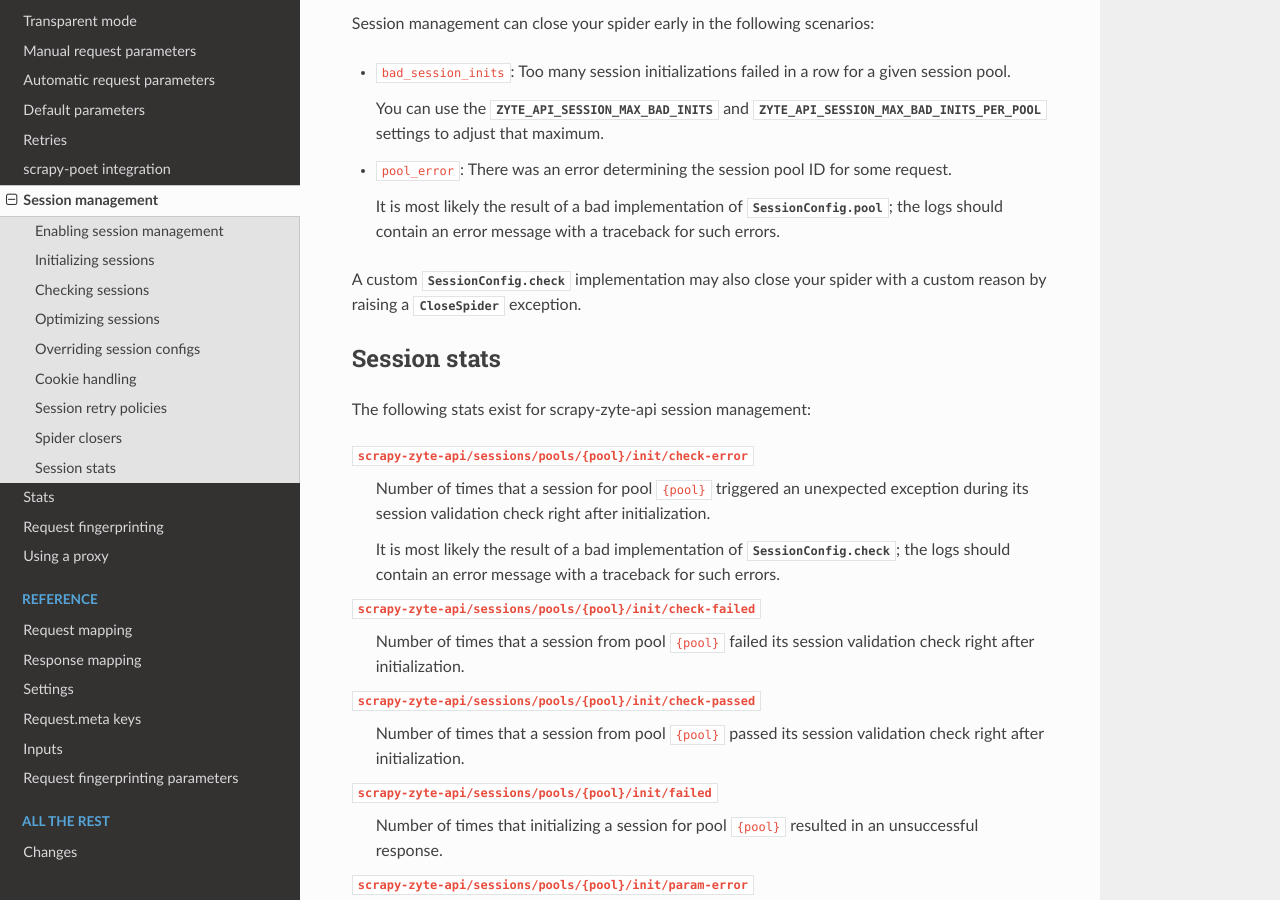
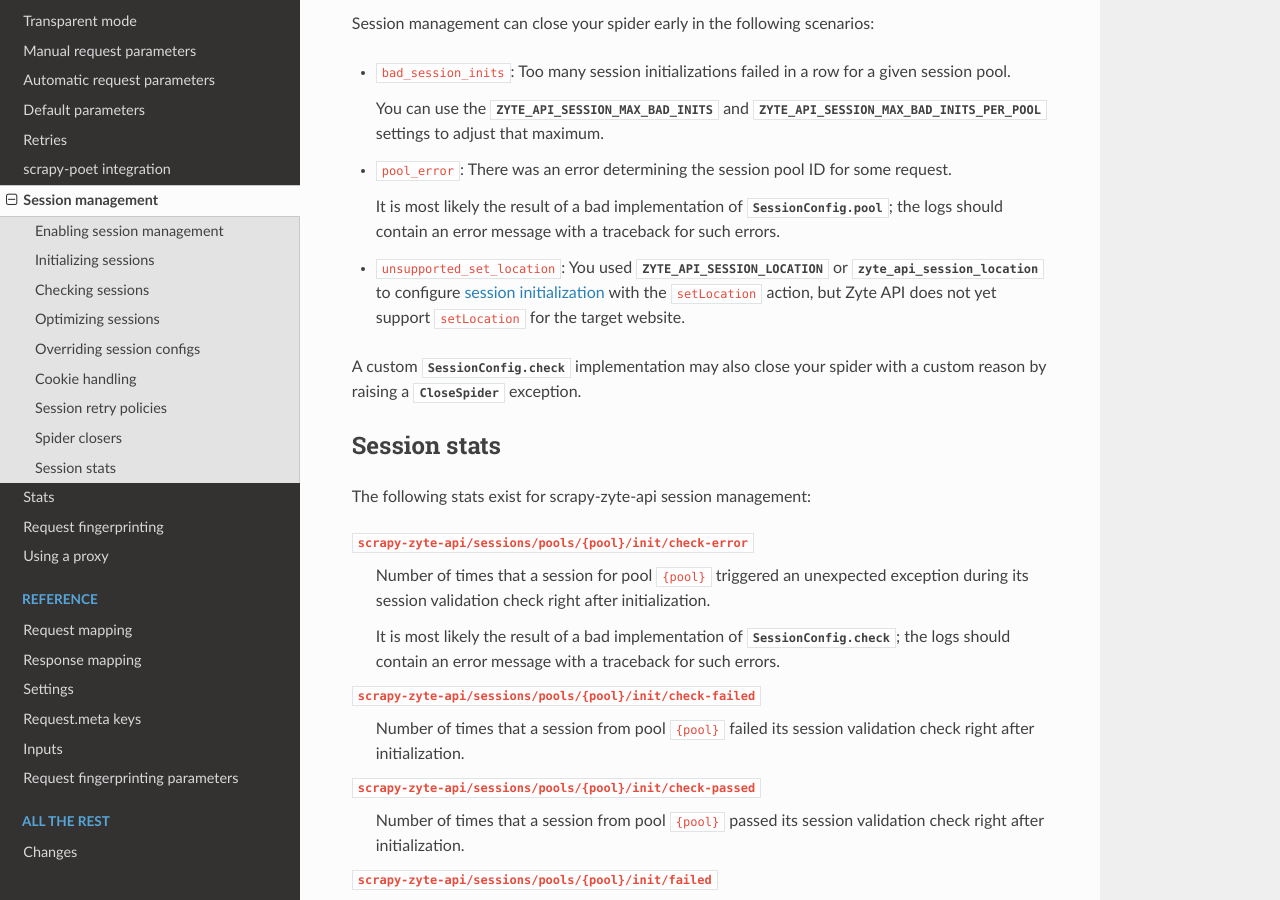
Before and after one commit to scrapy-plugins/scrapy-zyte-api, a Sphinx documentation site: the page built from docs/usage/session.rst, in a window 1280 px wide and 900 px high, scrolled down 4719 px. Built offline with Sphinx 7.4.7 and the Read the Docs theme 2.0.0, drawn with Linux system fonts in a browser that asks for light colours.

```diff
--- a/CHANGES.rst
+++ b/CHANGES.rst
@@ -1,8 +1,10 @@
 Changes
 =======
 
-N.N.N (YYYY-MM-DD)
-------------------
+0.19.0 (2024-06-DD)
+-------------------
+
+* Implemented a :ref:`session management API <session>`.
 
 * The recommended position for ``ScrapyZyteAPIDownloaderMiddleware`` changed
   from 1000 to 633, to accommodate for the new
--- a/docs/usage/session.rst
+++ b/docs/usage/session.rst
@@ -285,6 +285,11 @@ Session management can close your spider early in the following scenarios:
     :meth:`SessionConfig.pool <scrapy_zyte_api.SessionConfig.pool>`; the
     logs should contain an error message with a traceback for such errors.
 
+-   ``unsupported_set_location``: You used :setting:`ZYTE_API_SESSION_LOCATION`
+    or :reqmeta:`zyte_api_session_location` to configure :ref:`session
+    initialization <session-init>` with the ``setLocation`` action, but Zyte
+    API does not yet support ``setLocation`` for the target website.
+
 A custom :meth:`SessionConfig.check <scrapy_zyte_api.SessionConfig.check>`
 implementation may also close your spider with a custom reason by raising a
 :exc:`~scrapy.exceptions.CloseSpider` exception.
```
